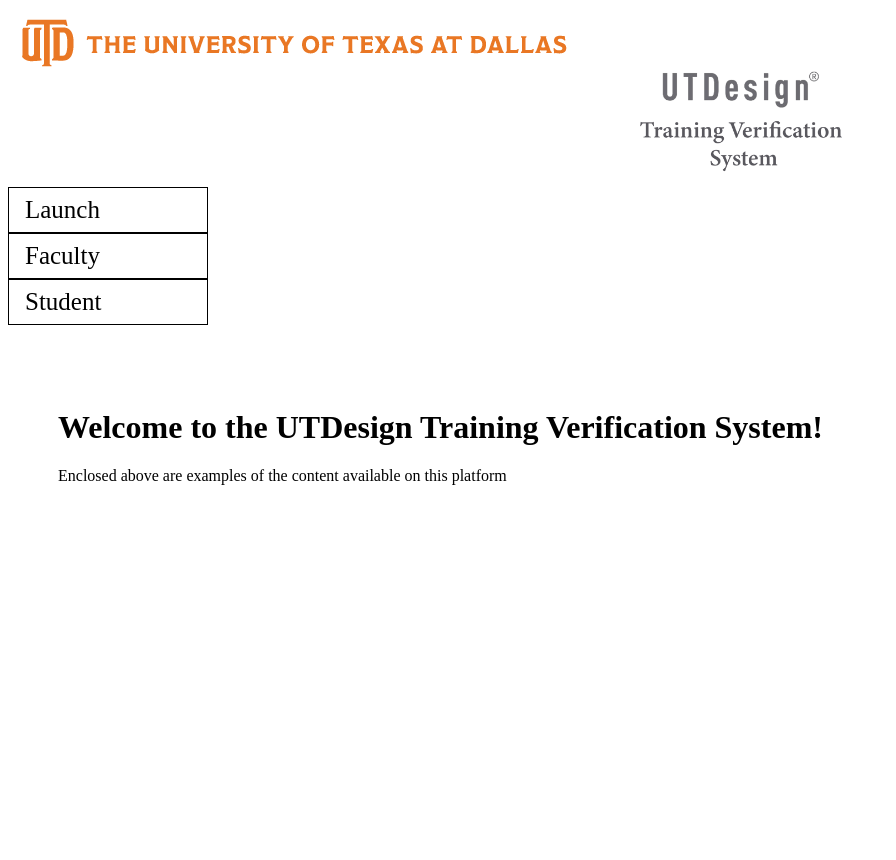
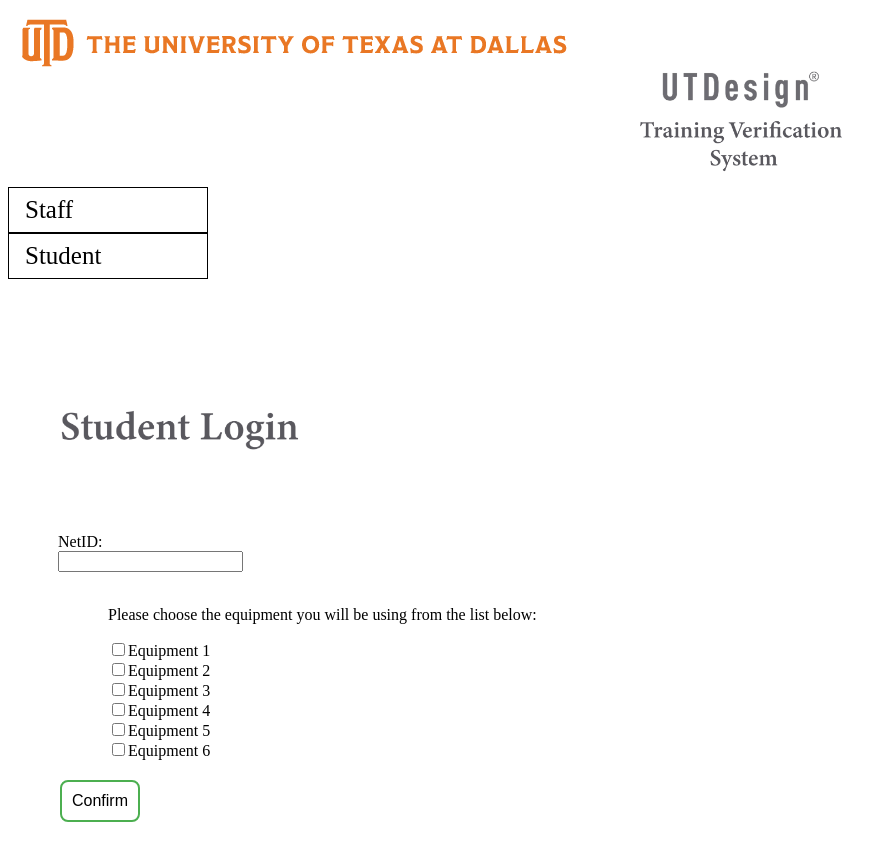
Before and after one commit to Robles277/utdesign-training-verification-system, an Angular app in the folder training-verification-ui/: page / in a window 1280 px wide. Shown: the top 860 px of the page, without its empty margins (0-896 px from the left). Before the commit the page ends 800 px from the top, so only its background shows below. Built offline with nearby package versions, Linux system fonts and the light colour scheme.

Commit message:
<Feature> Student as Launch Page, Student page changes, typescript additions

```diff
--- a/training-verification-ui/src/app/app-routing.module.ts
+++ b/training-verification-ui/src/app/app-routing.module.ts
@@ -8,7 +8,7 @@
   { path: 'launch', component: LaunchComponent },
   { path: 'faculty', component: FacultyComponent },
   { path: 'student', component: StudentComponent},
-  { path: '', component: LaunchComponent }
+  { path: '', component: StudentComponent }
 ];
 
 @NgModule({
--- a/training-verification-ui/src/app/app.component.html
+++ b/training-verification-ui/src/app/app.component.html
@@ -2,8 +2,8 @@
 <div class ="mainText"><img src="assets/img/Logo1.png" width=40% height=40% ></div>
 <div style="clear: both;" class = "navbar"><nav>
     <ul>
-        <li><a href="/launch">Launch</a></li>
-        <li><a href="/faculty">Faculty</a></li>
+        <!-- <li><a href="/launch">Launch</a></li> -->
+        <li><a href="/faculty" (click)='promptBox()'>Staff</a></li>
         <li><a href="/student">Student</a></li></ul>
 </nav></div>
 <div style="clear: both;"><router-outlet></router-outlet></div>
--- a/training-verification-ui/src/app/app.component.ts
+++ b/training-verification-ui/src/app/app.component.ts
@@ -7,4 +7,9 @@
 })
 export class AppComponent {
   title = 'training-verification-ui';
+
+  promptBox()
+  {
+    prompt('Please enter the staff password to proceed', '');
+  }
 }
--- a/training-verification-ui/src/app/views/faculty/faculty.component.html
+++ b/training-verification-ui/src/app/views/faculty/faculty.component.html
@@ -1,4 +1,5 @@
-<h1 >Faculty View</h1>
+<!-- <h1 >Faculty View</h1> -->
+<h1><img src="assets/img/Staff Login.png" width=10% height=10%></h1>
 <div id="buffer">
     <button class="button button1">Schedule New Student</button><br>
     <button class="button button1">Manage Schedule</button><br>
@@ -13,6 +14,7 @@
           <th>NetID</th>
           <th>Training Level</th>
           <th>Time</th>
+          <th>Staff Member</th>
         </tr>
         <tr>
             <td>Komplin</td>
@@ -20,6 +22,7 @@
             <td>abc123456</td>
             <td>NOT TRAINED</td>
             <td>2:00pm</td>
+            <td>-</td>
           </tr>
         <tr>
             <td>Soname</td>
@@ -27,6 +30,7 @@
             <td>abc123456</td>
             <td>IN TRAINING</td>
             <td>2:30pm</td>
+            <td>Amanda Robles</td>
           </tr>
         <tr>
           <td>Ireland</td>
@@ -34,6 +38,7 @@
           <td>abc123456</td>
           <td>NOT TRAINED</td>
           <td>3:00pm</td>
+          <td>-</td>
         </tr>
         <tr>
           <td>Pin</td>
@@ -41,6 +46,7 @@
           <td>abc123456</td>
           <td>NOT TRAINED</td>
           <td>3:30pm</td>
+          <td>-</td>
         </tr>
       </table>
 </div>
--- a/training-verification-ui/src/app/views/student/student.component.html
+++ b/training-verification-ui/src/app/views/student/student.component.html
@@ -1,9 +1,27 @@
-<h1 >Student View</h1>
+<!-- <h1 >Student View</h1> -->
+<h1><img src="assets/img/Student Login.png" width=20% height=20%></h1>
 <div id="buffer">
     <form>
         <label for="fname">NetID:</label><br>
         <input type="text" id="fname" name="fname"><br>
 
+        <br><p>Please choose the equipment you will be using from the list below: </p>
+
+        <p>
+          <input type="checkbox" id="equipment1" name="equipment1" value="equipment1">
+          <label for="equipment1">Equipment 1</label><br>
+          <input type="checkbox" id="equipment2" name="equipment2" value="equipment2">
+          <label for="equipment2">Equipment 2</label><br>
+          <input type="checkbox" id="equipment3" name="equipment3" value="equipment3">
+          <label for="equipment3">Equipment 3</label><br>
+          <input type="checkbox" id="equipment4" name="equipment4" value="equipment4">
+          <label for="equipment4">Equipment 4</label><br>
+          <input type="checkbox" id="equipment5" name="equipment5" value="equipment5">
+          <label for="equipment5">Equipment 5</label><br>
+          <input type="checkbox" id="equipment6" name="equipment6" value="equipment6">
+          <label for="equipment6">Equipment 6</label><br>
+        </p>
+
       </form>
-    <button class="button button1" (click)='showBad()'>Confirm</button><br>
+    <button class="button button1" (click)='showUnknown()'>Confirm</button><br>
 </div>
--- a/training-verification-ui/src/app/views/student/student.component.ts
+++ b/training-verification-ui/src/app/views/student/student.component.ts
@@ -12,11 +12,10 @@
   ngOnInit(): void {
   }
 
-  showBad() {
-    alert("ERROR: You are a bad guy.");
+  showUnknown() {
+    alert("ERROR: No record of your netID exists in the current database. Please check your spelling or contact a staff member for assistance.");
    }
    showGood() {
     alert("You are allowed into the lab.");
    }
-
 }
```
Also changed, not shown: training-verification-ui/src/assets/img/Staff Login.png (added), training-verification-ui/src/assets/img/Student Login.png (added).
